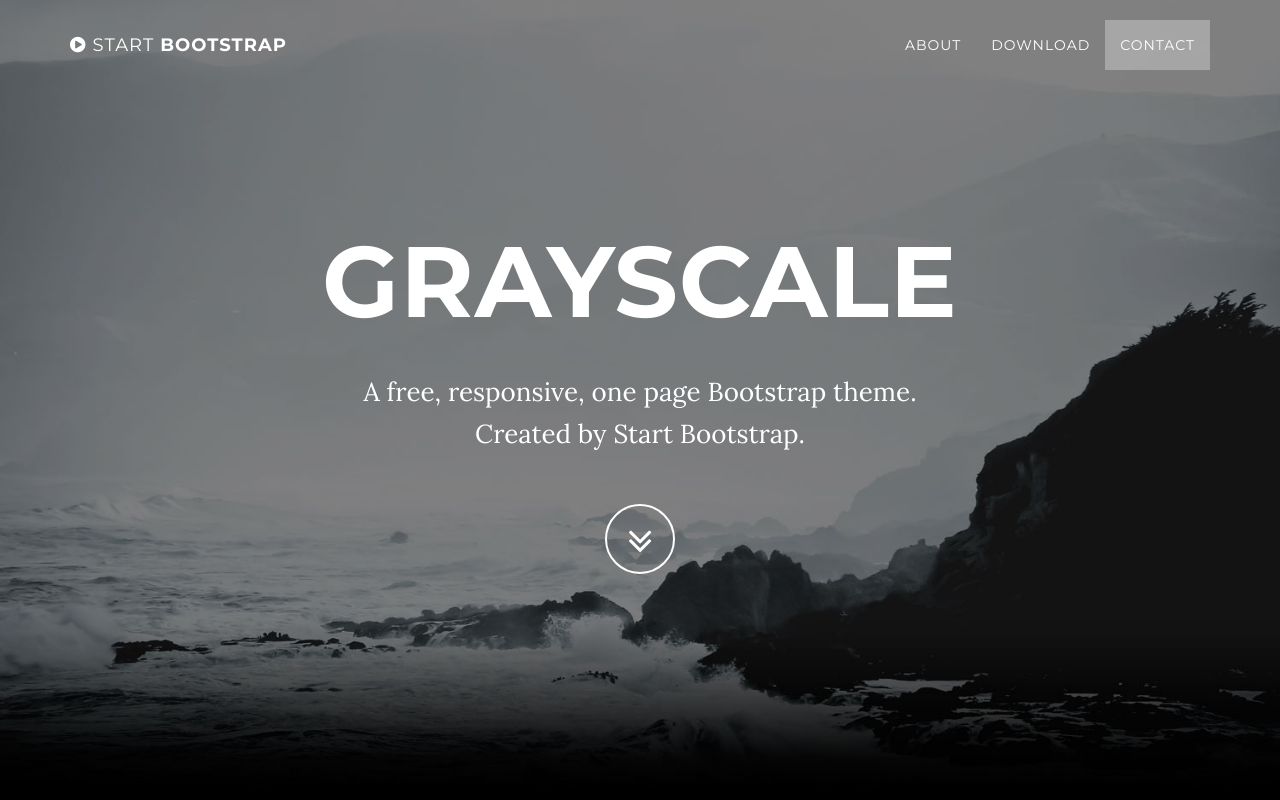
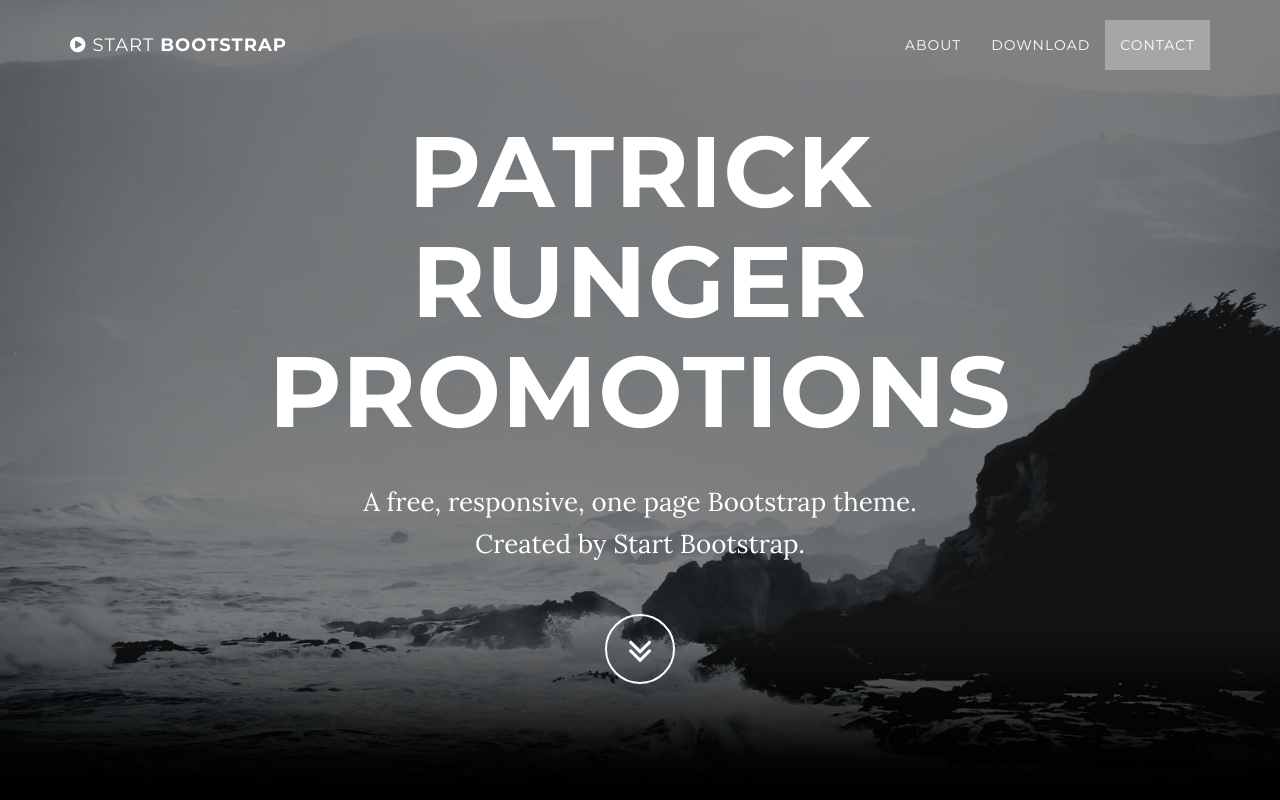
Before and after one commit to patrunger/patrunger.github.io, a website: page index.html in a window 1280 px wide. Shown: the top 800 px of the page. Drawn offline with nearby package versions, Linux system fonts and the light colour scheme; some packages are replaced by stand-ins of ours.

Commit message:
Any random garbage

```diff
--- a/index.html
+++ b/index.html
@@ -74,7 +74,7 @@
             <div class="container">
                 <div class="row">
                     <div class="col-md-8 col-md-offset-2">
-                        <h1 class="brand-heading">Grayscale</h1>
+                        <h1 class="brand-heading">Patrick Runger Promotions</h1>
                         <p class="intro-text">A free, responsive, one page Bootstrap theme.
                             <br>Created by Start Bootstrap.</p>
                         <a href="#about" class="btn btn-circle page-scroll">
```
